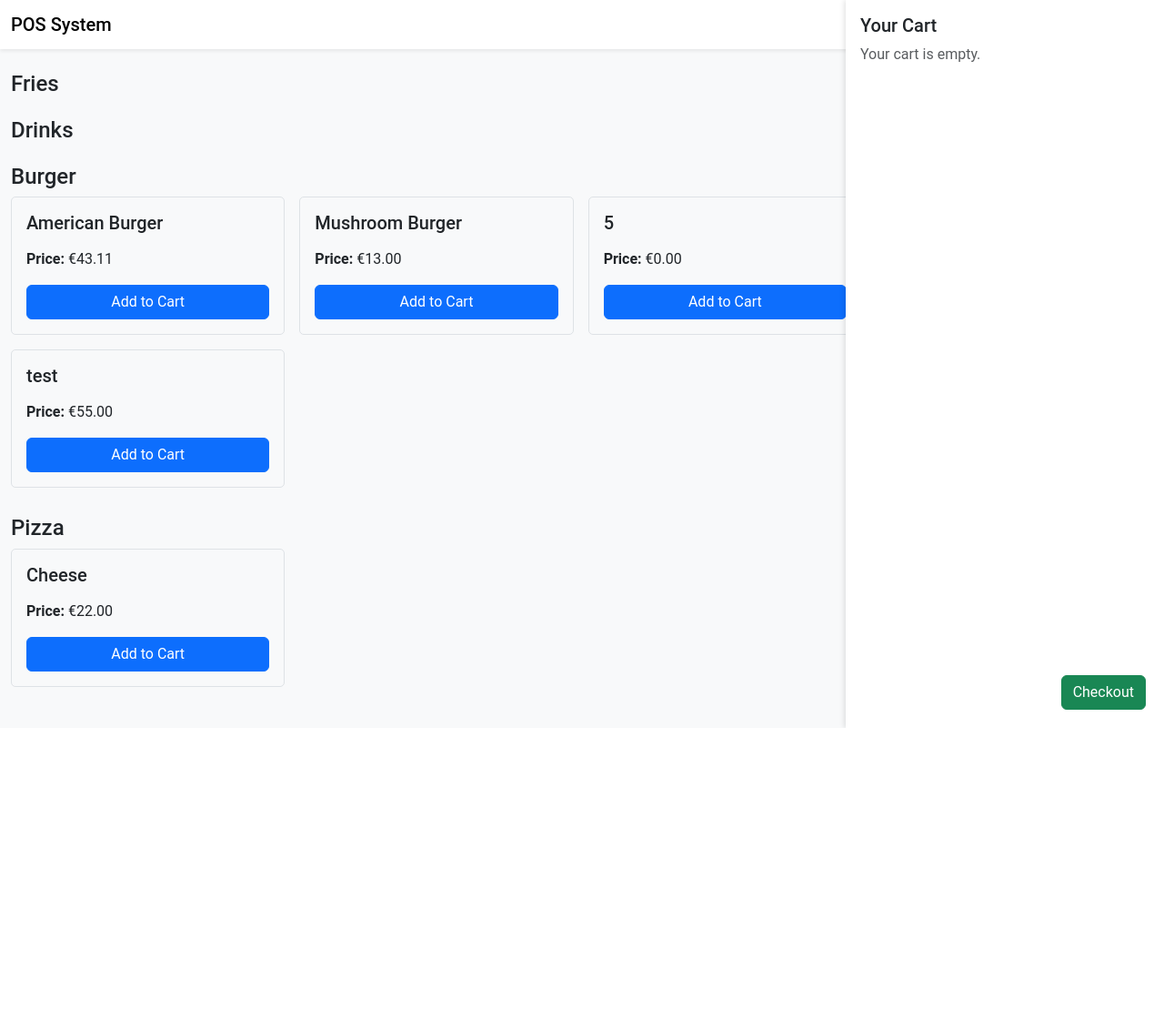
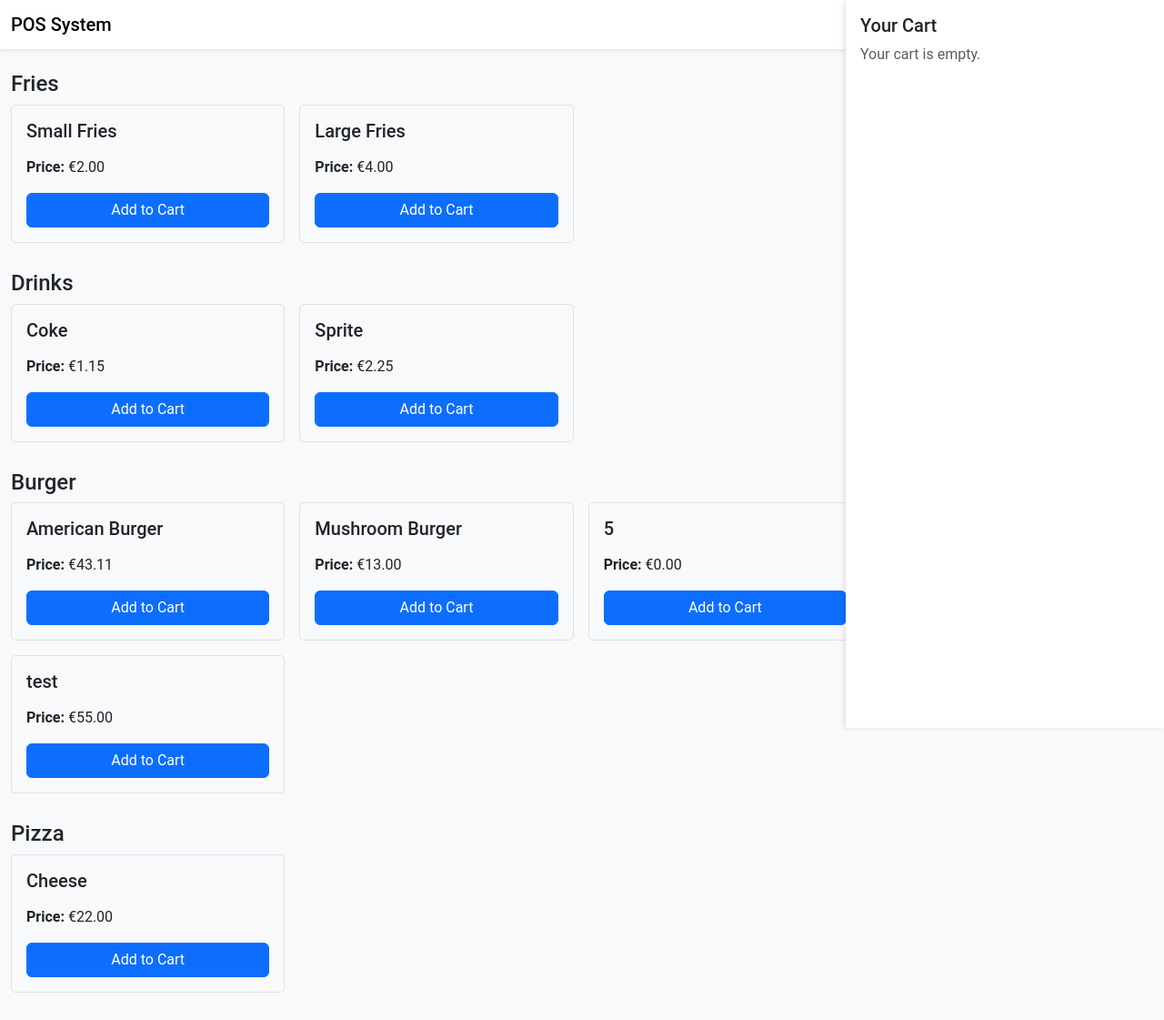
Before and after one commit to MaxIyad/restly, a Django app: page /pos/ in a window 1280 px wide. Shown: the whole page at 91% size. Before the commit the page ends 800 px from the top, so only its background shows below. Run offline with Django 5.2, Linux system fonts and the light colour scheme; data comes from the database, SQL or seed files in the repository; both versions use the stored data as it was after the commit; data that the repository does not hold is empty; parts of the project's set-up code (start-up, migrations or seed data) failed here and were passed over.

Commit message:
save state

```diff
--- a/pos/templates/pos/pos.html
+++ b/pos/templates/pos/pos.html
@@ -1,6 +1,7 @@
 <!DOCTYPE html>
 <html lang="en">
 <head>
+    {% load cart_filters %}
     <meta charset="UTF-8">
     <meta name="viewport" content="width=device-width, initial-scale=1.0">
     <title>Point of Sale</title>
@@ -70,14 +71,11 @@
     <h4>{{ category.name }}</h4>
     <div class="row g-3">
         {% for menu_item in category.items.all %}
-                        {% if not menu_item.is_secondary %}
         <div class="col-md-4">
             <div class="menu-card p-3">
                 <h5>{{ menu_item.name }}</h5>
                 <p class="text-muted">{{ menu_item.description }}</p>
-                                <p><strong>Price:</strong> €{{ menu_item.cost }}</p>
-
-                                <!-- Add to Cart with Secondary Items -->
+                <p><strong>Price:</strong> €{{ menu_item.cost|floatformat:2 }}</p>
                 <button class="btn btn-primary w-100" data-bs-toggle="modal" data-bs-target="#addToCartModal{{ menu_item.id }}">
                     Add to Cart
                 </button>
@@ -93,7 +91,7 @@
                                         <button type="button" class="btn-close" data-bs-dismiss="modal" aria-label="Close"></button>
                                     </div>
                                     <div class="modal-body">
-                <p><strong>Base Price:</strong> €{{ menu_item.cost }}</p>
+                                        <p><strong>Base Price:</strong> €{{ menu_item.cost|floatformat:2 }}</p>
                                         {% if menu_item.associated_secondary_items.exists %}
                                         <div class="mb-3">
                                             <h6>Select Sides:</h6>
@@ -102,7 +100,7 @@
                                                 <div class="form-check">
                                                     <input class="form-check-input" type="checkbox" value="{{ side_item.id }}" id="side{{ side_item.id }}" name="sides">
                                                     <label class="form-check-label" for="side{{ side_item.id }}">
-                                {{ side_item.name }} (€{{ side_item.cost }})
+                                                        {{ side_item.name }} (€{{ side_item.cost|floatformat:2 }})
                                                     </label>
                                                 </div>
                                                 {% endfor %}
@@ -123,8 +121,6 @@
                                 </div>
                             </div>
                         </div>
-
-                        {% endif %}
                         {% endfor %}
                     </div>
                 </div>
@@ -138,16 +134,11 @@
                     {% if cart %}
                         {% for item in cart %}
                         <div class="cart-item">
-                            <p>{{ item.menu_item_id }} x {{ item.quantity }}</p>
+                            <p>{{ item.menu_item_id|lookup_menu_item }} x {{ item.quantity }}</p>
                             {% if item.sides %}
                             <p class="text-muted">Sides: {{ item.sides|join:", " }}</p>
                             {% endif %}
                             <p class="text-muted">Subtotal: €{{ item.price|floatformat:2 }}</p>
-                            <form method="POST" action="{% url 'clear_cart' %}">
-                                {% csrf_token %}
-                                <input type="hidden" name="cart_item_id" value="{{ item.menu_item_id }}">
-                                <button class="btn btn-sm btn-danger">Remove</button>
-                            </form>
                         </div>
                         {% endfor %}
                         <hr>
@@ -161,22 +152,7 @@
         </div>
     </div>
 
-    <!-- Checkout Button -->
-    <a href="{% url 'checkout' %}" class="btn btn-success checkout-btn">Checkout</a>
-
     <!-- JS (Bootstrap) -->
     <script src="https://cdn.jsdelivr.net/npm/bootstrap@5.3.0-alpha1/dist/js/bootstrap.bundle.min.js"></script>
-    <script>
-        document.querySelectorAll('.modal').forEach(modal => {
-            modal.addEventListener('hidden.bs.modal', function () {
-                const checkboxInputs = modal.querySelectorAll('input[name="sides"]:checked');
-                const sideIds = Array.from(checkboxInputs).map(input => input.value).join(',');
-                const hiddenInput = modal.querySelector('input#selectedSides' + modal.id.replace('addToCartModal', ''));
-                if (hiddenInput) {
-                    hiddenInput.value = sideIds;
-                }
-            });
-        });
-    </script>
 </body>
 </html>
--- a/pos/views.py
+++ b/pos/views.py
@@ -6,12 +6,15 @@ from django.core.serializers.json import DjangoJSONEncoder
 from django.http import JsonResponse
 import requests
 from django.conf import settings
+from django.db.models import Prefetch
 
 
 def pos_view(request):
     cart = get_cart(request)
     menu_items = MenuItem.objects.filter(is_active=True).prefetch_related('variations', 'associated_secondary_items')
-    categories = MenuCategory.objects.filter(is_active=True).prefetch_related('items')
+    categories = MenuCategory.objects.filter(is_active=True).prefetch_related(
+        Prefetch('items', queryset=MenuItem.objects.filter(is_active=True))
+    )
 
     if request.method == 'POST':
         form = AddToCartForm(request.POST)
--- a/templates/base.html
+++ b/templates/base.html
@@ -50,7 +50,7 @@
                 </a>
             </li>
             <li class="nav-item">
-                <a href="{% url 'inventory' %}" class="nav-link bg-danger text-white text-center fw-bold fs-5">
+                <a href="{% url 'pos' %}" class="nav-link bg-danger text-white text-center fw-bold fs-5">
                     <i class="bi bi-cash-register"></i> POS
                 </a>
             </li>
```
Also changed, not shown: db.sqlite3. Lines whose indentation alone changed are shown as unchanged.
